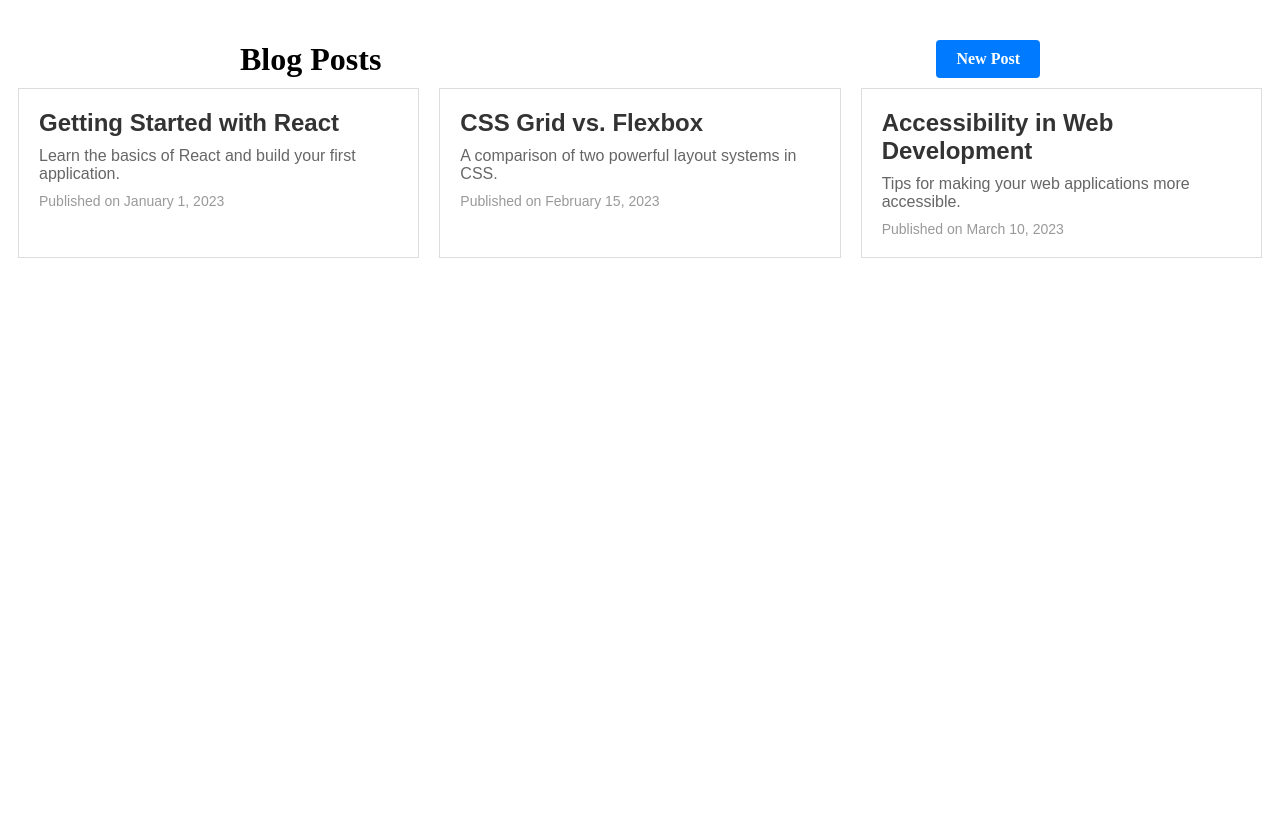
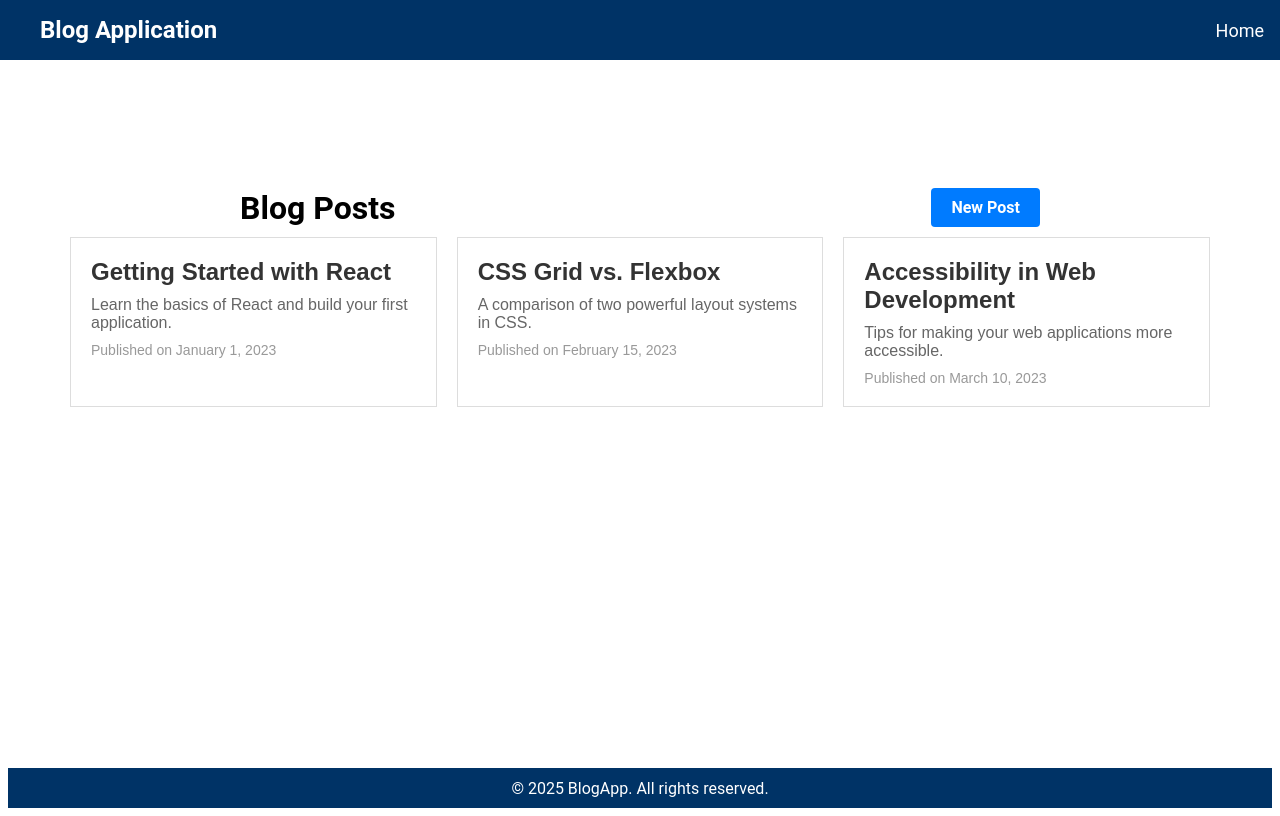
Before and after one commit to AnkamAjay/Flexi, a React (Create React App) app: page / in a window 1280 px wide. Built offline with nearby package versions, Linux system fonts and the light colour scheme.

Commit message:
Challenge 5, Navbar and Header components are added

```diff
--- a/src/App.js
+++ b/src/App.js
@@ -5,6 +5,7 @@
 import BlogPostForm from './BlogPostForm';
 import DeleteButton from './DeleteButton';
 import ConfirmationDialog from './ConfirmationDialog';
+import Layout from './Layout';
 
 const initialPosts = [
   {
@@ -72,7 +73,7 @@
   const findPost = (id) => posts.find(post => post.id === id);
 
   return (
-    <div>
+    <Layout>
       <header style={{display:'flex',justifyContent:'space-between',alignItems:'center',maxWidth:800,margin:'40px auto 0',padding:'0 40px'}}>
         <h1 style={{margin:0}}>Blog Posts</h1>
         <Link to="/posts/new" style={{background:'#007BFF',color:'#fff',padding:'10px 20px',borderRadius:4,textDecoration:'none',fontWeight:'bold'}}>New Post</Link>
@@ -89,7 +90,7 @@
         onConfirm={() => handleDelete(deleteId)}
         loading={deleting}
       />
-    </div>
+    </Layout>
   );
 }
 
--- a/src/BlogPostList.module.css
+++ b/src/BlogPostList.module.css
@@ -3,6 +3,17 @@
   gap: 20px;
   padding: 10px;
   grid-template-columns: 1fr;
+}
+
+.title {
+  text-align: center;
+  margin-top: 40px;
+  margin-bottom: 30px;
+  font-size: 2.5rem;
+  font-weight: bold;
+  color: #003366;
+  letter-spacing: 1px;
+  font-family: 'Roboto', Arial, sans-serif;
 }
 
 .empty {
--- /dev/null
+++ b/src/Layout.js
@@ -0,0 +1,19 @@
+import React from 'react';
+import NavBar from './NavBar';
+import styles from './Layout.module.css';
+
+const Layout = ({ children }) => {
+  return (
+    <div className={styles.layout}>
+      <header className={styles.header}>
+        <NavBar />
+      </header>
+      <main className={styles.main}>{children}</main>
+      <footer className={styles.footer}>
+        <p>&copy; 2025 BlogApp. All rights reserved.</p>
+      </footer>
+    </div>
+  );
+};
+
+export default Layout;
--- /dev/null
+++ b/src/Layout.module.css
@@ -0,0 +1,40 @@
+.layout {
+  min-height: 100vh;
+  display: flex;
+  flex-direction: column;
+  font-family: 'Roboto', Arial, sans-serif;
+}
+.header {
+  height: 60px;
+}
+.main {
+  flex: 1;
+  max-width: 1200px;
+  margin: 0 auto;
+  padding: 80px 20px 20px 20px;
+  width: 100%;
+  box-sizing: border-box;
+}
+.footer {
+  height: 40px;
+  background: #003366;
+  color: #fff;
+  display: flex;
+  align-items: center;
+  justify-content: center;
+  font-size: 16px;
+}
+@media (max-width: 1200px) {
+  .main {
+    max-width: 100%;
+    padding: 80px 10px 10px 10px;
+  }
+}
+@media (max-width: 768px) {
+  .main {
+    padding: 70px 10px 10px 10px;
+  }
+  .footer {
+    font-size: 14px;
+  }
+}
--- /dev/null
+++ b/src/NavBar.js
@@ -0,0 +1,70 @@
+import React, { useState, useRef, useEffect } from 'react';
+import { Link } from 'react-router-dom';
+import styles from './NavBar.module.css';
+
+const NavBar = () => {
+  const [isMobileMenuOpen, setIsMobileMenuOpen] = useState(false);
+  const menuRef = useRef(null);
+  const hamburgerRef = useRef(null);
+
+  // Close menu when clicking outside
+  useEffect(() => {
+    const handleClickOutside = (event) => {
+      if (
+        isMobileMenuOpen &&
+        menuRef.current &&
+        !menuRef.current.contains(event.target) &&
+        hamburgerRef.current &&
+        !hamburgerRef.current.contains(event.target)
+      ) {
+        setIsMobileMenuOpen(false);
+      }
+    };
+    document.addEventListener('mousedown', handleClickOutside);
+    return () => document.removeEventListener('mousedown', handleClickOutside);
+  }, [isMobileMenuOpen]);
+
+  // Close menu on link click
+  const handleLinkClick = () => setIsMobileMenuOpen(false);
+
+  // Keyboard accessibility for hamburger
+  const handleHamburgerKeyDown = (e) => {
+    if (e.key === 'Enter' || e.key === ' ') {
+      e.preventDefault();
+      setIsMobileMenuOpen((open) => !open);
+    }
+  };
+
+  return (
+    <nav className={styles.navBar}>
+      <Link to="/" className={styles.logo} tabIndex={0} aria-label="Go to home page">Blog Application</Link>
+      <div className={styles.links}>
+        <Link to="/" tabIndex={0}>Home</Link>
+        <Link to="/blog" tabIndex={0}>Blog</Link>
+      </div>
+      <button
+        ref={hamburgerRef}
+        className={styles.hamburger}
+        onClick={() => setIsMobileMenuOpen((open) => !open)}
+        onKeyDown={handleHamburgerKeyDown}
+        aria-label={isMobileMenuOpen ? 'Close menu' : 'Open menu'}
+        aria-expanded={isMobileMenuOpen}
+        aria-controls="mobile-menu"
+        tabIndex={0}
+      >
+        {isMobileMenuOpen ? '✕' : '☰'}
+      </button>
+      <div
+        id="mobile-menu"
+        ref={menuRef}
+        className={`${styles.mobileMenu} ${isMobileMenuOpen ? styles.open : ''}`}
+        aria-hidden={!isMobileMenuOpen}
+      >
+        <Link to="/" onClick={handleLinkClick} tabIndex={isMobileMenuOpen ? 0 : -1}>Home</Link>
+        <Link to="/blog" onClick={handleLinkClick} tabIndex={isMobileMenuOpen ? 0 : -1}>Blog</Link>
+      </div>
+    </nav>
+  );
+};
+
+export default NavBar;
--- /dev/null
+++ b/src/NavBar.module.css
@@ -0,0 +1,113 @@
+.navBar {
+  position: fixed;
+  top: 0;
+  left: 0;
+  width: 100%;
+  height: 60px;
+  background: #003366;
+  color: #fff;
+  display: flex;
+  align-items: center;
+  justify-content: space-between;
+  z-index: 1000;
+  font-family: 'Roboto', Arial, sans-serif;
+  padding: 0 40px;
+}
+.logo {
+  font-size: 24px;
+  font-weight: bold;
+  color: #fff;
+  text-decoration: none;
+  outline: none;
+}
+.logo:focus {
+  outline: 2px solid #1976d2;
+  outline-offset: 2px;
+}
+.links {
+  display: flex;
+  gap: 20px;
+}
+.links a {
+  color: #fff;
+  text-decoration: none;
+  font-size: 18px;
+  outline: none;
+  transition: color 0.2s;
+}
+.links a:focus {
+  outline: 2px solid #1976d2;
+  outline-offset: 2px;
+}
+.links a:hover {
+  color: #90caf9;
+}
+.hamburger {
+  display: none;
+  background: none;
+  border: none;
+  color: #fff;
+  font-size: 32px;
+  cursor: pointer;
+  outline: none;
+  margin-left: 20px;
+  transition: color 0.2s;
+}
+.hamburger:focus {
+  outline: 2px solid #1976d2;
+  outline-offset: 2px;
+}
+.mobileMenu {
+  display: none;
+  position: fixed;
+  top: 60px;
+  left: 0;
+  width: 100vw;
+  background: #fff;
+  color: #003366;
+  flex-direction: column;
+  align-items: flex-start;
+  box-shadow: 0 4px 16px rgba(0,0,0,0.08);
+  transition: max-height 0.3s ease, opacity 0.3s ease;
+  max-height: 0;
+  overflow: hidden;
+  opacity: 0;
+  z-index: 999;
+}
+.mobileMenu.open {
+  display: flex;
+  max-height: 300px;
+  opacity: 1;
+}
+.mobileMenu a {
+  width: 100%;
+  padding: 20px;
+  font-size: 18px;
+  color: #003366;
+  text-decoration: none;
+  border-bottom: 1px solid #eee;
+  background: #fff;
+  outline: none;
+}
+.mobileMenu a:focus {
+  outline: 2px solid #1976d2;
+  outline-offset: 2px;
+}
+@media (max-width: 1200px) {
+  .navBar {
+    padding: 0 20px;
+  }
+}
+@media (max-width: 768px) {
+  .links {
+    display: none;
+  }
+  .hamburger {
+    display: block;
+  }
+  .mobileMenu {
+    display: flex;
+    flex-direction: column;
+    align-items: flex-start;
+  }
+}
```
